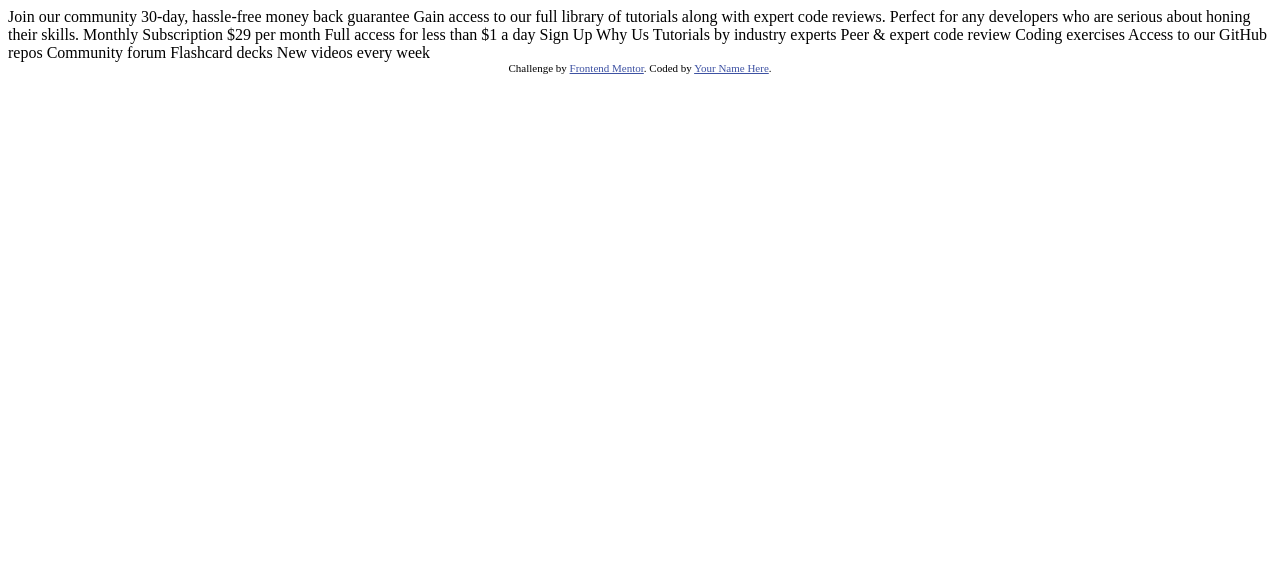
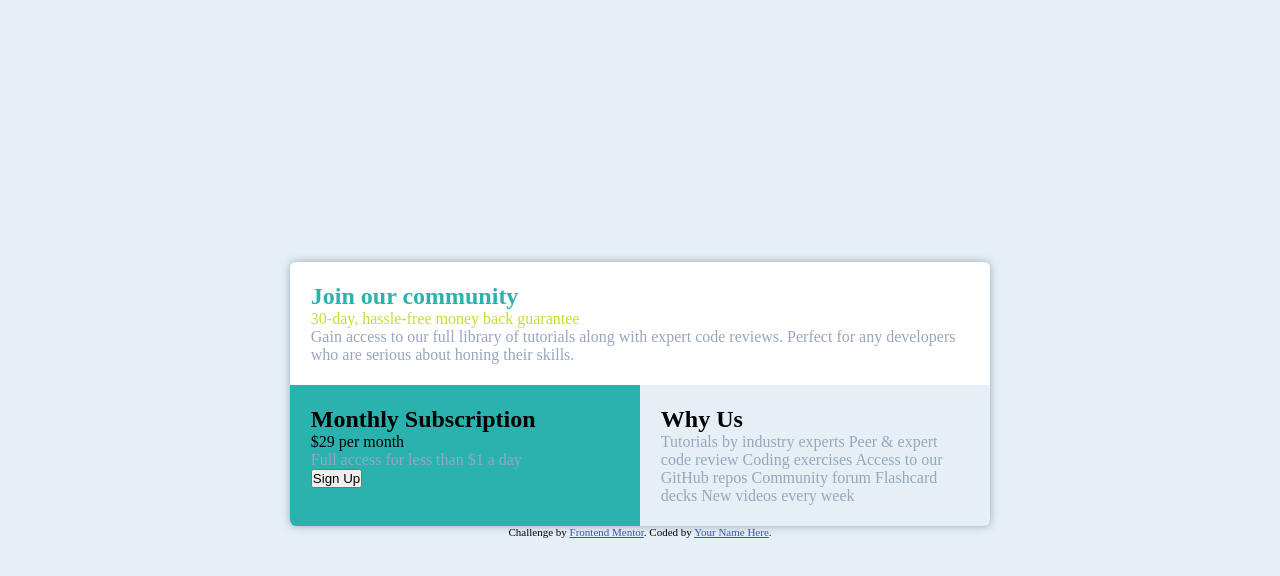
Before and after one commit to belchiorgomes/Single-price-grid-component, a plain HTML site: page index.html in a window 1280 px wide. Drawn offline with Linux system fonts and the light colour scheme.

Commit message:
html e css

```diff
--- a/index.html
+++ b/index.html
@@ -1,10 +1,12 @@
 <!DOCTYPE html>
-<html lang="en">
+<html lang="pt-br">
 <head>
   <meta charset="UTF-8">
   <meta name="viewport" content="width=device-width, initial-scale=1.0"> <!-- displays site properly based on user's device -->
 
   <link rel="icon" type="image/png" sizes="32x32" href="./images/favicon-32x32.png">
+
+  <link rel="stylesheet" href="style/style.css">
 
   <title>Frontend Mentor | Single Price Grid Component</title>
 
@@ -15,23 +17,26 @@
   </style>
 </head>
 <body>
-  Join our community
-
-  30-day, hassle-free money back guarantee
-
+  <main id="container">
+    <section class="container-community">
+      <h2>Join our community</h2>
+      <span>30-day, hassle-free money back guarantee</span>
+      <p>
         Gain access to our full library of tutorials along with expert code reviews.
         Perfect for any developers who are serious about honing their skills.
+      </p>
+    </section>
 
-  Monthly Subscription
+    <section class="container-subscription">
+      <h2>Monthly Subscription</h2>
+      <span>&dollar;29</span> <span>per month</span>
+      <p>Full access for less than &dollar;1 a day</p>
+      <button>Sign Up</button>
+    </section>
 
-  &dollar;29 per month
-
-  Full access for less than &dollar;1 a day
-
-  Sign Up
-
-  Why Us
-
+    <section class="container-3">
+      <h2>Why Us</h2>
+      <p>
         Tutorials by industry experts
         Peer &amp; expert code review
         Coding exercises
@@ -39,6 +44,9 @@
         Community forum
         Flashcard decks
         New videos every week
+      </p>
+    </section>
+  </main>
 
   <footer class="attribution">
     Challenge by <a href="https://www.frontendmentor.io?ref=challenge">Frontend Mentor</a>.
--- /dev/null
+++ b/style/style.scss
@@ -0,0 +1,72 @@
+@charset "UTF-8";
+
+*,*::after,*::before{
+    margin: 0;
+    padding: 0;
+    box-sizing: border-box;
+}
+
+$Teal-500: hsl(179, 62%, 43%);
+$Green-400: hsl(71, 73%, 54%);
+$Teal-100: hsl(204, 43%, 93%);
+$Gray-500: hsl(218, 22%, 67%);
+
+body{
+    width: 100vw;
+    height: 100vh;
+    background-color: $Teal-100;
+    display: grid;
+    place-content: center;
+}
+
+#container{
+    width: 350px;
+    display: grid;
+    grid-template-columns: 1fr;
+    box-shadow: 0 0 8px $Gray-500;
+    border-radius: .4rem;
+    overflow: hidden;
+
+    @media (min-width: 750px){
+        width: 700px;
+        grid-template-columns: repeat(2, 1fr);
+        grid-template-areas: "community community"
+                             "subscription container-3";
+
+        .container-community{
+            grid-area: community;
+        }
+
+        .container-community{
+            grid-area: community;
+        }
+
+        .container-container-3{
+            grid-area: container-3;
+        }
+    }
+
+    section{
+        padding: 1.3rem;
+
+        p{
+            color: $Gray-500;
+        }
+    }
+
+    .container-community{
+        background-color: white;
+
+        h2{
+            color: $Teal-500;
+        }
+
+        span{
+            color: $Green-400;
+        }
+    }
+
+    .container-subscription{
+        background-color: $Teal-500;
+    }
+}
```
Also changed, not shown: style/style.css (added), 1 other file. Lines whose indentation alone changed are shown as unchanged.
